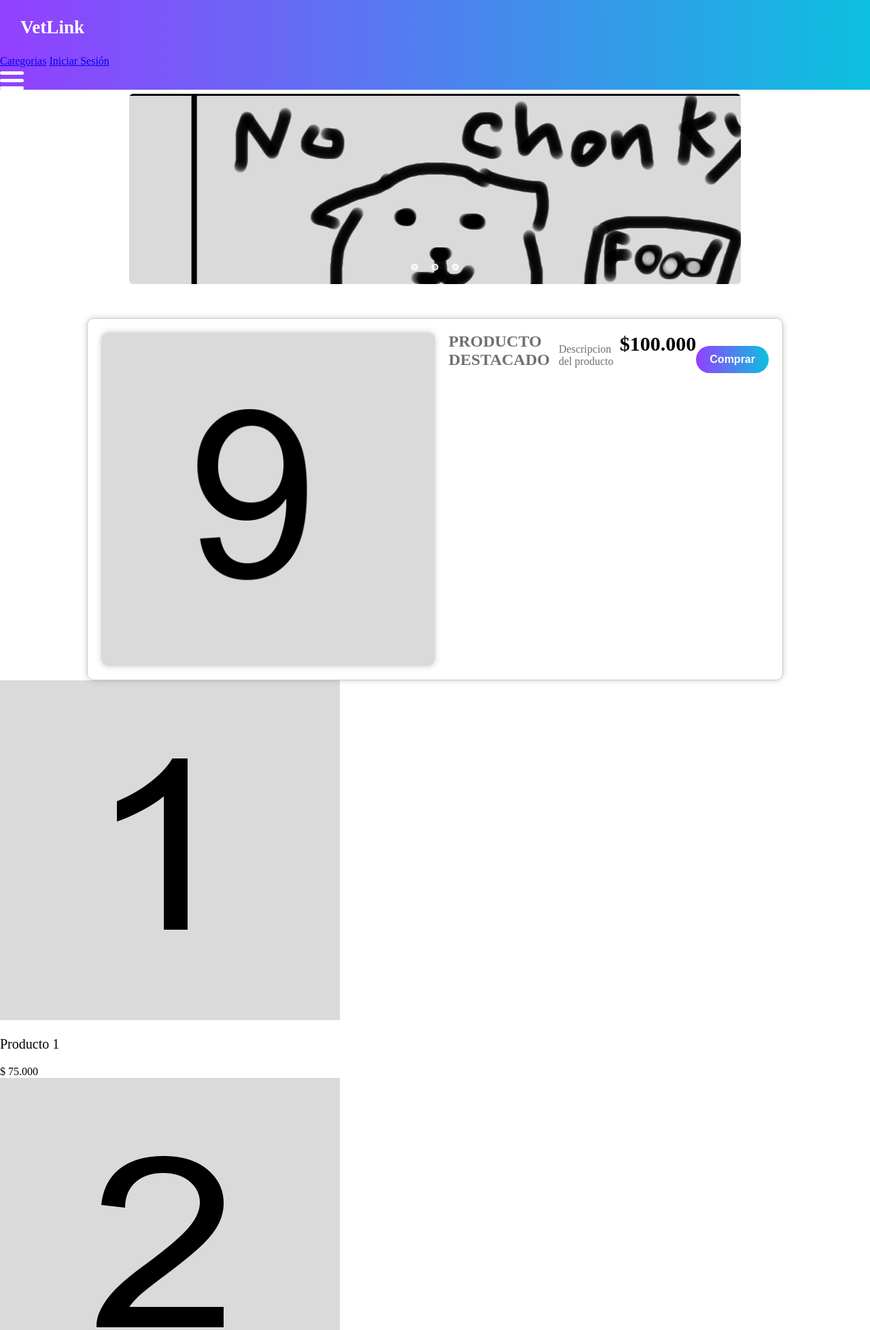
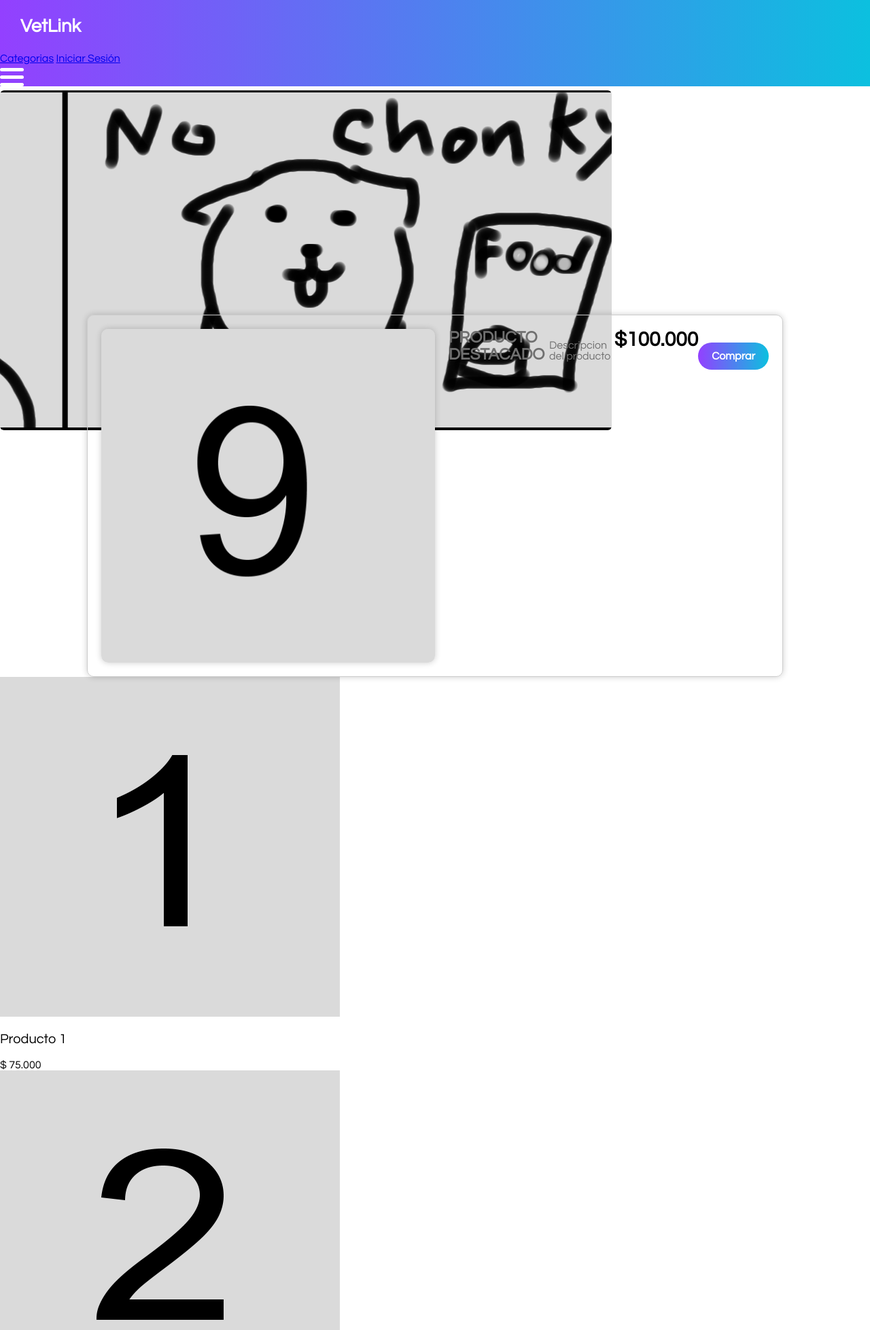
Before and after one commit to Xioum/VetLink, a PHP site: page / in a window 1280 px wide. Shown: the top 1957 px of the page at 68% size. Run offline with PHP 8.4, Linux system fonts and the light colour scheme.

Commit message:
Add files via upload

```diff
--- a/Pagina/index.html
+++ b/Pagina/index.html
@@ -4,10 +4,15 @@
     <meta charset="UTF-8">
     <title>VetLink</title>
     <link rel="stylesheet" href="indexestilo.css">
+    <link rel="preconnect" href="https://fonts.googleapis.com">
+<link rel="preconnect" href="https://fonts.gstatic.com" crossorigin>
+<link rel="preconnect" href="https://fonts.googleapis.com">
+<link rel="preconnect" href="https://fonts.gstatic.com" crossorigin>
+<link href="https://fonts.googleapis.com/css2?family=Questrial&display=swap" rel="stylesheet">
 </head>
 <body>
     <header>
-        <div class="containerh">
+        <div class="container">
             <p class="logo">VetLink</p>
             <nav>
                 <a href="#">Categorias</a>
--- a/Pagina/indexestilo.css
+++ b/Pagina/indexestilo.css
@@ -1,9 +1,10 @@
 @font-face {
     font-family: Codec;
-    src: url(Codec.ttf) ;
+    font-family: 'Questrial', sans-serif;
 }
 *{
     box-sizing: border-box;
+    font-family:Questrial;
 }
 
 p{font-size: 1.25em;}
@@ -27,7 +28,7 @@
     font-size: 1.7em;
 }
 #hero{
-    display: flex;
+    display: ;
     align-items: center;
     justify-content: center;
     text-align: center;
--- a/Pagina/inicio.html
+++ b/Pagina/inicio.html
@@ -17,7 +17,7 @@
         </div>
     </header>
     <section id="hero">
-        <h1>Siempre<br>Conectados<br>Con Tus<br>Mascotas</h1>
+        <h1>Siempre Conectados<br>Con Tus Mascotas</h1>
         <form action="index.html">
             <button class="btn">Ingresa</button>
         </form>
```
Also changed, not shown: Pagina/estiloinicio.css (+11 -8 lines).
